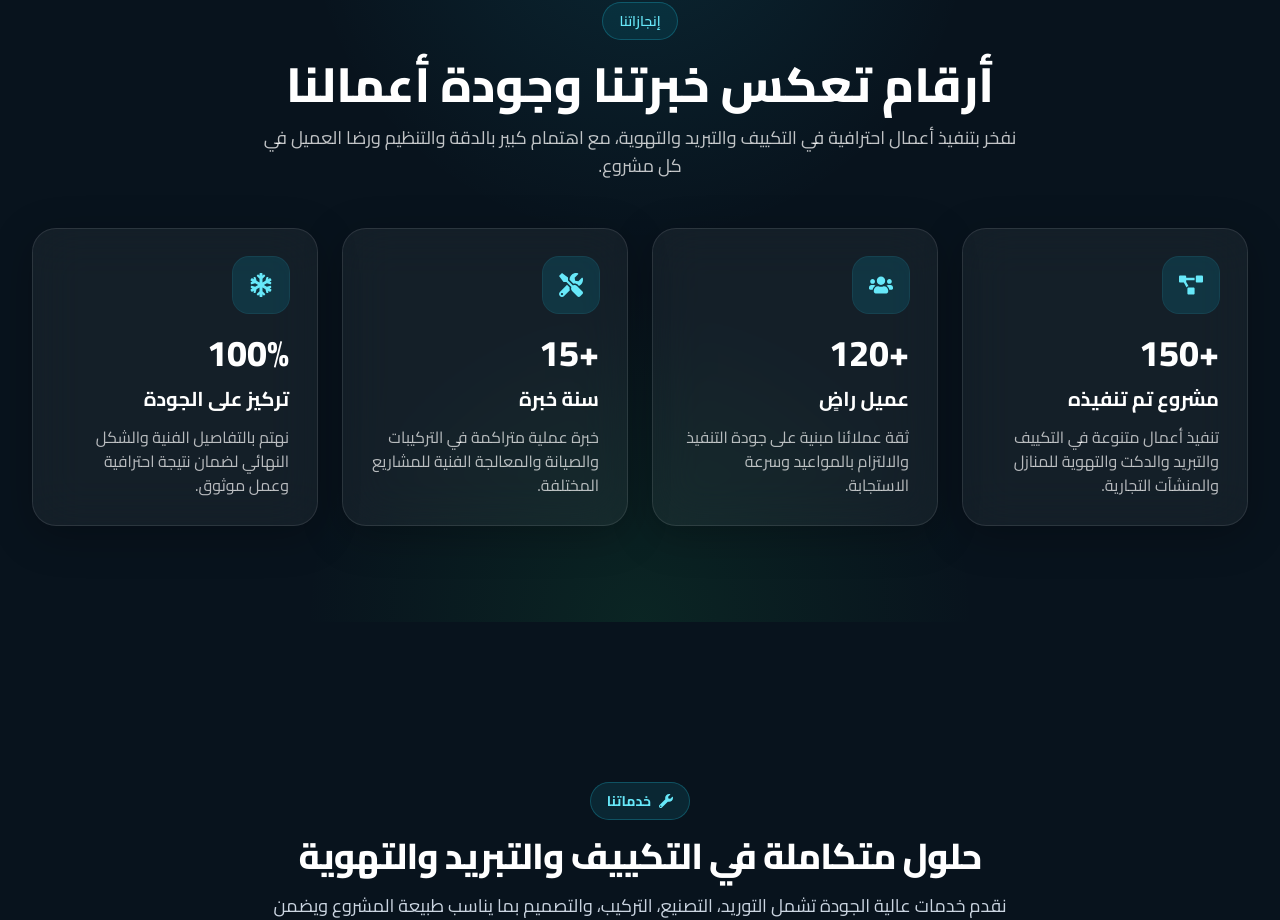
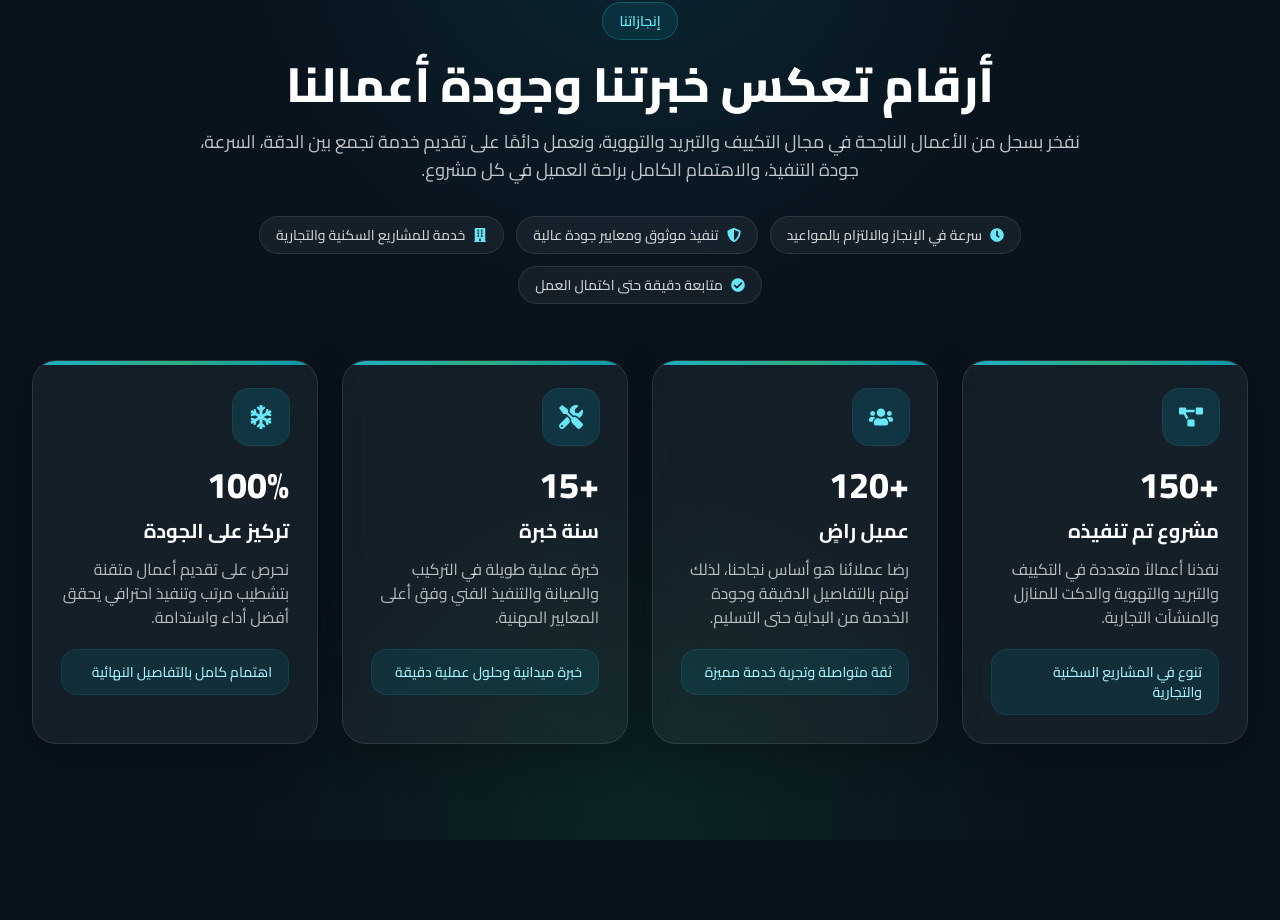
Before and after one commit to nawafonti123/riah-aljalid-clean, a Next.js app in the folder frontend/: page / in a window 1280 px wide. Shown: the part 3158-4078 px from the top of the page. Built offline with nearby package versions, Linux system fonts and the light colour scheme; no server answers.

Commit message:
Fix repeated public pages and improve layout

```diff
--- a/frontend/components/sections/Achievements.tsx
+++ b/frontend/components/sections/Achievements.tsx
@@ -6,6 +6,10 @@ import {
   FaUsers,
   FaTools,
   FaSnowflake,
+  FaClock,
+  FaShieldAlt,
+  FaBuilding,
+  FaCheckCircle,
 } from 'react-icons/fa';
 
 type StatItem = {
@@ -13,6 +17,7 @@ type StatItem = {
   value: string;
   label: string;
   description: string;
+  extra: string;
 };
 
 const stats: StatItem[] = [
@@ -21,28 +26,51 @@ const stats: StatItem[] = [
     value: '+150',
     label: 'مشروع تم تنفيذه',
     description:
-      'تنفيذ أعمال متنوعة في التكييف والتبريد والدكت والتهوية للمنازل والمنشآت التجارية.',
+      'نفذنا أعمالاً متعددة في التكييف والتبريد والتهوية والدكت للمنازل والمنشآت التجارية.',
+    extra: 'تنوع في المشاريع السكنية والتجارية',
   },
   {
     icon: FaUsers,
     value: '+120',
     label: 'عميل راضٍ',
     description:
-      'ثقة عملائنا مبنية على جودة التنفيذ والالتزام بالمواعيد وسرعة الاستجابة.',
+      'رضا عملائنا هو أساس نجاحنا، لذلك نهتم بالتفاصيل الدقيقة وجودة الخدمة من البداية حتى التسليم.',
+    extra: 'ثقة متواصلة وتجربة خدمة مميزة',
   },
   {
     icon: FaTools,
     value: '+15',
     label: 'سنة خبرة',
     description:
-      'خبرة عملية متراكمة في التركيبات والصيانة والمعالجة الفنية للمشاريع المختلفة.',
+      'خبرة عملية طويلة في التركيب والصيانة والتنفيذ الفني وفق أعلى المعايير المهنية.',
+    extra: 'خبرة ميدانية وحلول عملية دقيقة',
   },
   {
     icon: FaSnowflake,
     value: '100%',
     label: 'تركيز على الجودة',
     description:
-      'نهتم بالتفاصيل الفنية والشكل النهائي لضمان نتيجة احترافية وعمل موثوق.',
+      'نحرص على تقديم أعمال متقنة بتشطيب مرتب وتنفيذ احترافي يحقق أفضل أداء واستدامة.',
+    extra: 'اهتمام كامل بالتفاصيل النهائية',
+  },
+];
+
+const features = [
+  {
+    icon: FaClock,
+    text: 'سرعة في الإنجاز والالتزام بالمواعيد',
+  },
+  {
+    icon: FaShieldAlt,
+    text: 'تنفيذ موثوق ومعايير جودة عالية',
+  },
+  {
+    icon: FaBuilding,
+    text: 'خدمة للمشاريع السكنية والتجارية',
+  },
+  {
+    icon: FaCheckCircle,
+    text: 'متابعة دقيقة حتى اكتمال العمل',
   },
 ];
 
@@ -60,7 +88,7 @@ export default function Achievements() {
           whileInView={{ opacity: 1, y: 0 }}
           transition={{ duration: 0.55 }}
           viewport={{ once: true }}
-          className="mx-auto mb-12 max-w-3xl text-center"
+          className="mx-auto mb-14 max-w-4xl text-center"
         >
           <span className="inline-flex items-center rounded-full border border-cyan-400/25 bg-cyan-500/10 px-4 py-2 text-sm font-semibold text-cyan-700 dark:text-cyan-300">
             إنجازاتنا
@@ -70,10 +98,30 @@ export default function Achievements() {
             أرقام تعكس خبرتنا وجودة أعمالنا
           </h2>
 
-          <p className="mt-4 text-base leading-8 text-slate-600 dark:text-white/75 sm:text-lg">
-            نفخر بتنفيذ أعمال احترافية في التكييف والتبريد والتهوية، مع اهتمام
-            كبير بالدقة والتنظيم ورضا العميل في كل مشروع.
+          <p className="mt-5 text-base leading-8 text-slate-600 dark:text-white/75 sm:text-lg">
+            نفخر بسجل من الأعمال الناجحة في مجال التكييف والتبريد والتهوية،
+            ونعمل دائمًا على تقديم خدمة تجمع بين الدقة، السرعة، جودة التنفيذ،
+            والاهتمام الكامل براحة العميل في كل مشروع.
           </p>
+
+          <div className="mt-8 flex flex-wrap items-center justify-center gap-3">
+            {features.map((feature, index) => {
+              const Icon = feature.icon;
+              return (
+                <motion.div
+                  key={index}
+                  initial={{ opacity: 0, y: 14 }}
+                  whileInView={{ opacity: 1, y: 0 }}
+                  transition={{ duration: 0.35, delay: index * 0.08 }}
+                  viewport={{ once: true }}
+                  className="inline-flex items-center gap-2 rounded-full border border-slate-200 bg-white/80 px-4 py-2 text-sm font-medium text-slate-700 shadow-sm dark:border-white/10 dark:bg-white/5 dark:text-white/80"
+                >
+                  <Icon className="text-cyan-600 dark:text-cyan-300" />
+                  <span>{feature.text}</span>
+                </motion.div>
+              );
+            })}
+          </div>
         </motion.div>
 
         <div className="grid gap-6 sm:grid-cols-2 xl:grid-cols-4">
@@ -87,8 +135,10 @@ export default function Achievements() {
                 whileInView={{ opacity: 1, y: 0 }}
                 transition={{ duration: 0.45, delay: index * 0.08 }}
                 viewport={{ once: true }}
-                className="group rounded-3xl border border-slate-200/80 bg-white/80 p-6 backdrop-blur-xl shadow-[0_10px_40px_rgba(0,0,0,0.08)] transition-all duration-300 hover:border-cyan-400/40 hover:bg-white dark:border-white/10 dark:bg-white/5 dark:shadow-[0_10px_40px_rgba(0,0,0,0.25)] dark:hover:border-cyan-400/30 dark:hover:bg-white/10 sm:p-7"
+                className="group relative overflow-hidden rounded-3xl border border-slate-200/80 bg-white/85 p-6 backdrop-blur-xl shadow-[0_10px_40px_rgba(0,0,0,0.08)] transition-all duration-300 hover:-translate-y-1 hover:border-cyan-400/40 hover:shadow-[0_18px_50px_rgba(6,182,212,0.12)] dark:border-white/10 dark:bg-white/5 dark:shadow-[0_10px_40px_rgba(0,0,0,0.25)] dark:hover:border-cyan-400/30 dark:hover:bg-white/10 sm:p-7"
               >
+                <div className="absolute inset-x-0 top-0 h-1 bg-gradient-to-r from-cyan-400 via-emerald-400 to-cyan-500 opacity-80" />
+
                 <div className="mb-5 inline-flex h-14 w-14 items-center justify-center rounded-2xl bg-cyan-500/15 text-cyan-700 ring-1 ring-cyan-400/20 dark:text-cyan-300">
                   <Icon className="text-2xl" />
                 </div>
@@ -104,6 +154,10 @@ export default function Achievements() {
                 <p className="mt-3 text-sm leading-7 text-slate-600 dark:text-white/70 sm:text-base">
                   {item.description}
                 </p>
+
+                <div className="mt-5 rounded-2xl border border-cyan-100 bg-cyan-50/80 px-4 py-3 text-sm font-medium text-cyan-800 dark:border-cyan-400/10 dark:bg-cyan-500/10 dark:text-cyan-200">
+                  {item.extra}
+                </div>
               </motion.div>
             );
           })}
```
